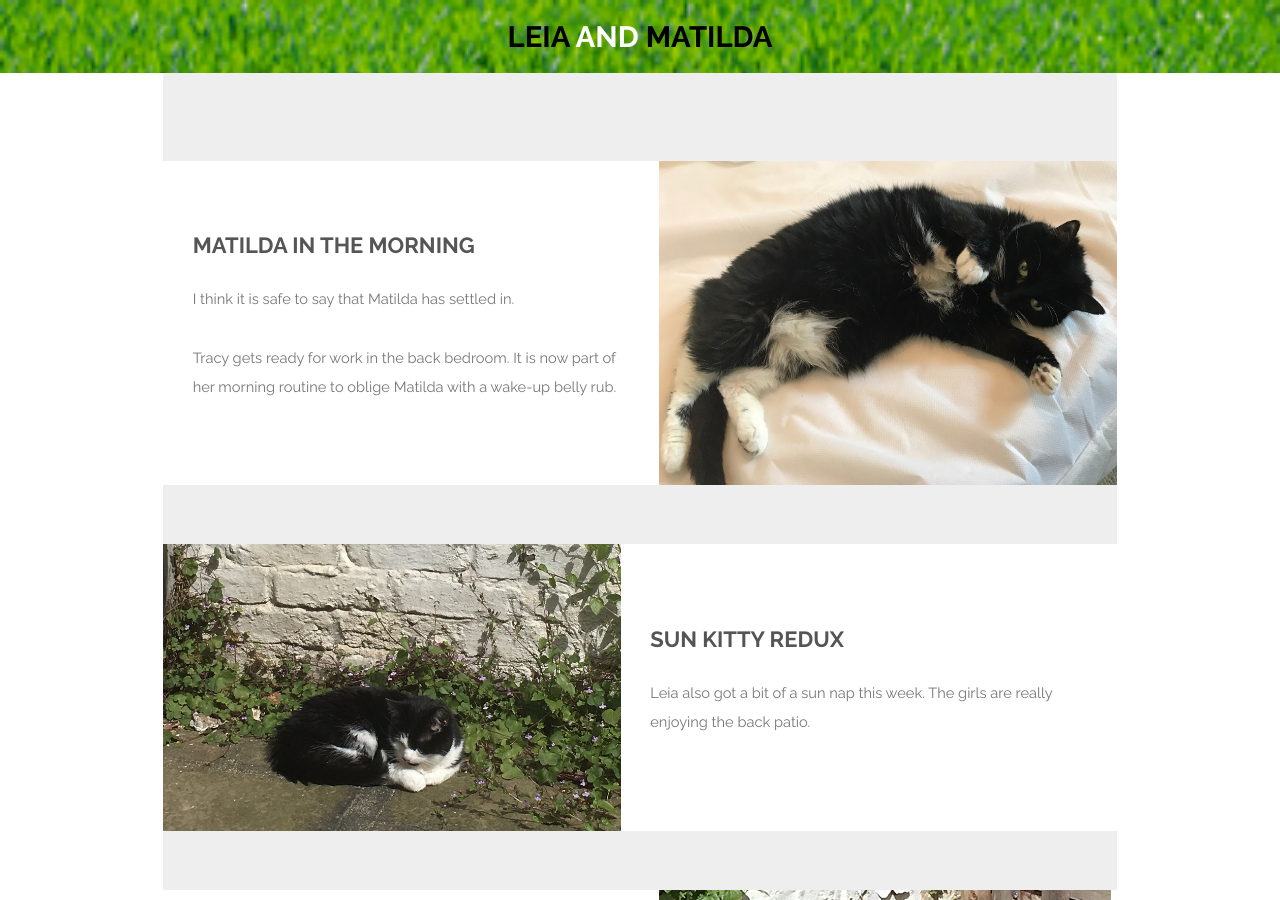
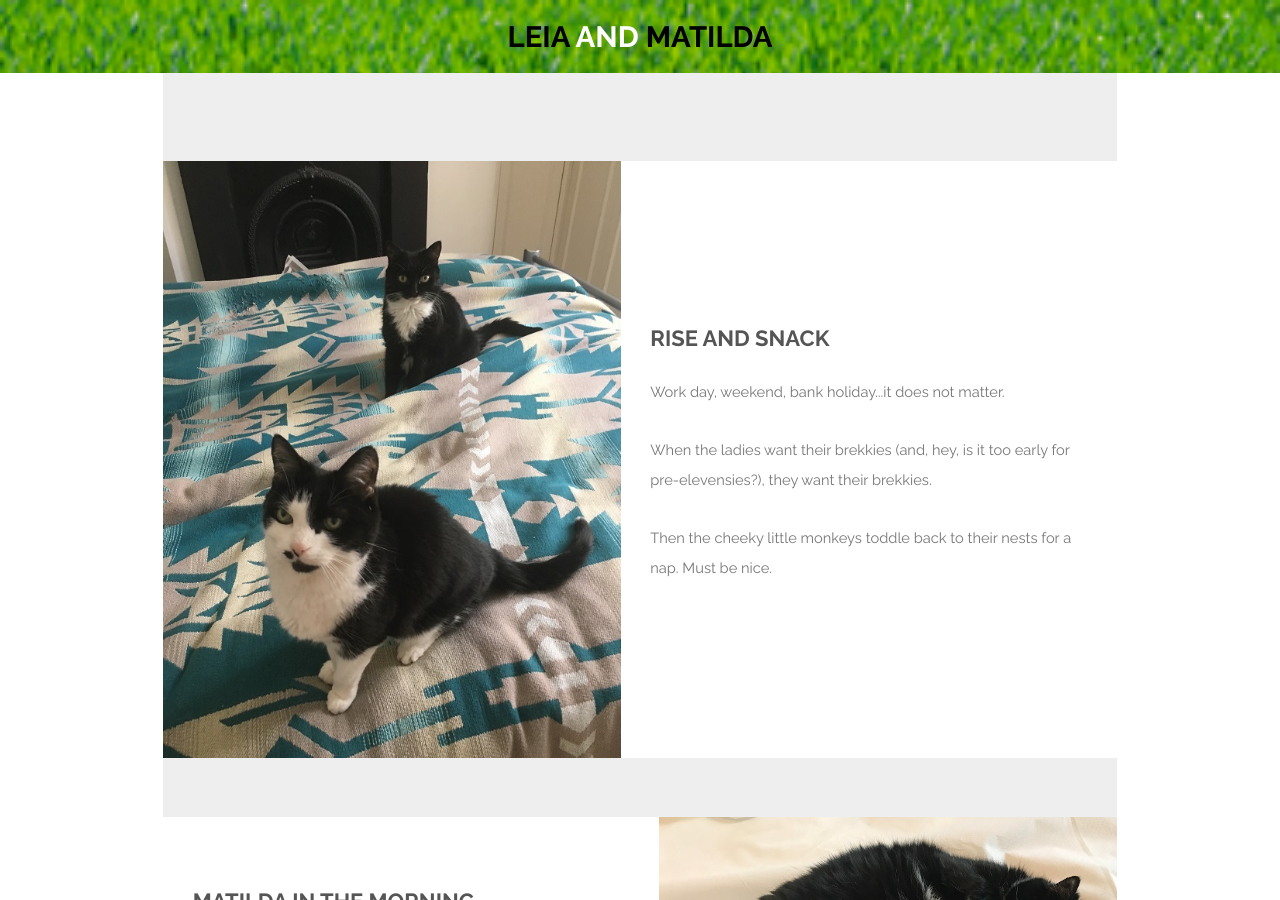
Before and after one commit to jaypalexa/leia-and-matilda, a Jekyll site: the page built from index.md, in a window 1280 px wide and 900 px high. Built offline with Jekyll 4.4.1, drawn with Linux system fonts in a browser that asks for light colours.

Commit message:
"Rise and Snack" post.

```diff
--- a/index.md
+++ b/index.md
@@ -6,6 +6,15 @@ description: A photo essay by Leia and Matilda
 ---
 <section id="one" class="wrapper style1">
   <div class="inner">
+    <article class="feature left">
+      <span class="image"><a href="{{ site.url }}{{ site.baseurl }}/assets/images/20170522_0935_leia_matilda.jpg"><img src="{{ site.url }}{{ site.baseurl }}/assets/images/20170522_0935_leia_matilda.jpg" /></a></span>
+      <div class="content">
+        <h2>Rise And Snack</h2>
+        <p>Work day, weekend, bank holiday...it does not matter.</p>
+		<p>When the ladies want their brekkies (and, hey, is it too early for pre-elevensies?), they want their brekkies.</p>
+		<p>Then the cheeky little monkeys toddle back to their nests for a nap. Must be nice.</p>
+      </div>
+    </article>
     <article class="feature right">
       <span class="image"><a href="{{ site.url }}{{ site.baseurl }}/assets/images/20170525_0739_matilda.jpg"><img src="{{ site.url }}{{ site.baseurl }}/assets/images/20170525_0739_matilda.jpg" /></a></span>
       <div class="content">
```
